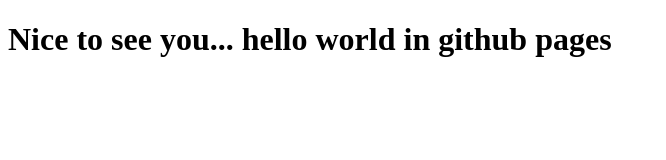
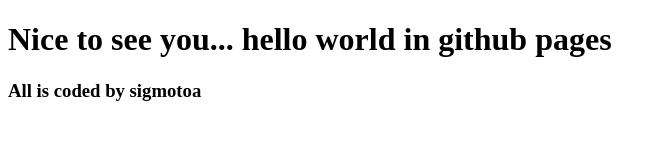
Before and after one commit to sigmotoa/probepages.github.io, a plain HTML site: page index.html in a window 1280 px wide. Shown: the whole page, without its empty margins (0-666 px from the left). Drawn offline with Linux system fonts and the light colour scheme.

Commit message:
Co-authored-by: sigmotoa <11698886+sigmotoa@users.noreply.github.com>

```diff
--- a/index.html
+++ b/index.html
@@ -8,5 +8,7 @@
 </head>
 <body>
     <h1>Nice to see you... hello world in github pages</h1>
+
+    <h3>All is coded by sigmotoa</h3>
 </body>
 </html>
```
